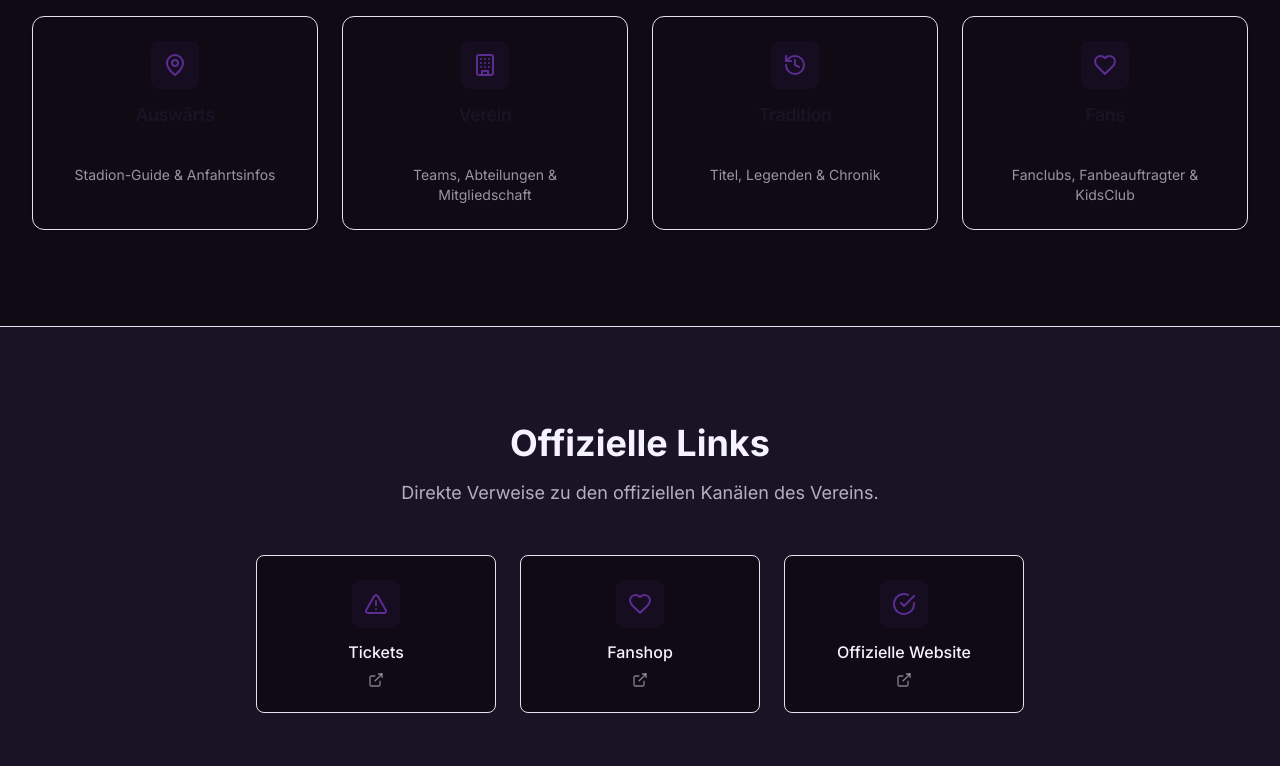
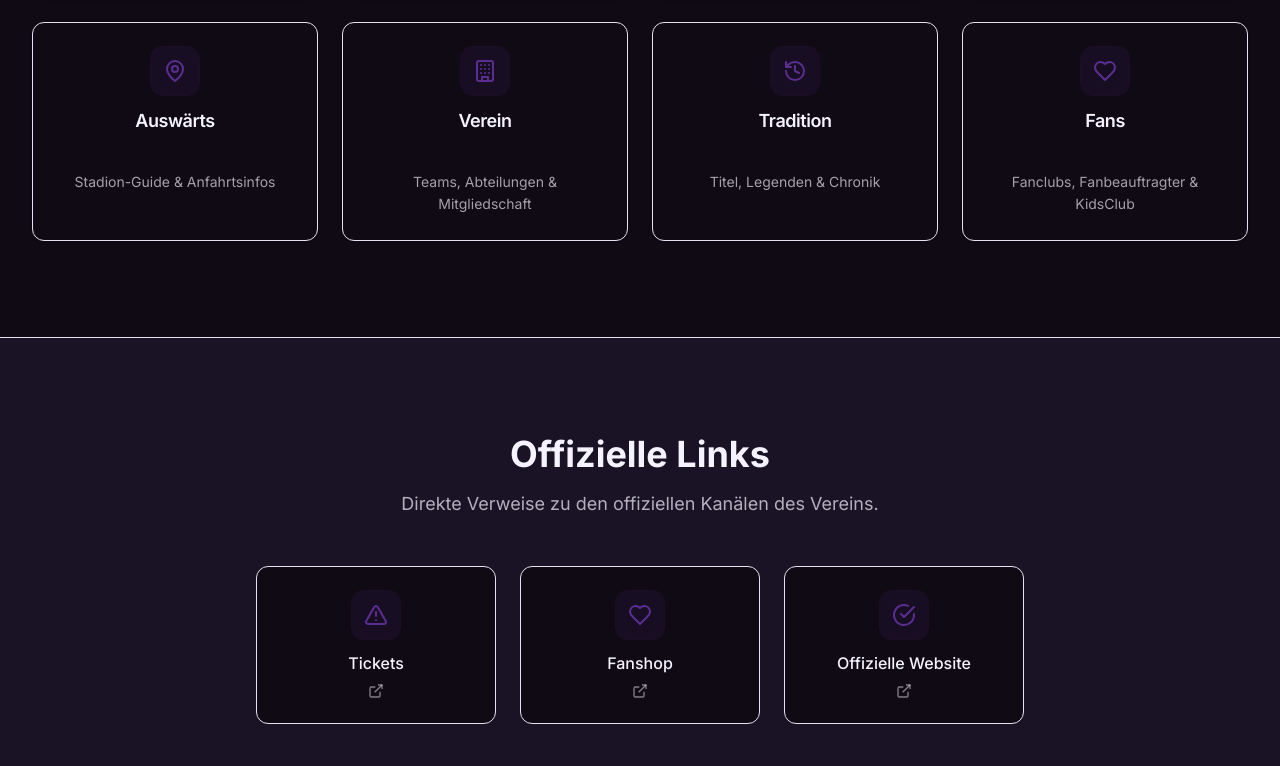
Before and after one commit to PrinzMichiDE/kumpelapp, a Next.js app in the folder webapp/: page / in a window 1280 px wide. Shown: the part 1134-1900 px from the top of the page. Built offline with nearby package versions, Linux system fonts and the light colour scheme.

Commit message:
ui: enhance home interactive cards with focus and motion polish

```diff
--- a/webapp/src/app/page.tsx
+++ b/webapp/src/app/page.tsx
@@ -1,9 +1,7 @@
 import { Metadata } from 'next'
 import Link from 'next/link'
-import { Calendar, Trophy, Users, Newspaper, MapPin, Building, History, Heart, AlertTriangle, CheckCircle } from 'lucide-react'
+import { AlertTriangle, Building, Calendar, CheckCircle, Heart, History, MapPin, Newspaper, Trophy, Users } from 'lucide-react'
 import { Card, CardContent, CardHeader, CardTitle } from '@kumpelapp/ui'
-import { formatDate, formatKickoff, formatMatchDay } from '@kumpelapp/utils'
-import { cn } from '@kumpelapp/utils'
 
 export const metadata: Metadata = {
   title: 'Startseite',
@@ -72,18 +70,25 @@ export default function HomePage() {
             </p>
           </div>
 
-          <div className="grid grid-cols-1 sm:grid-cols-2 lg:grid-cols-4 gap-6">
+          <div className="grid grid-cols-1 gap-5 sm:grid-cols-2 lg:grid-cols-4 sm:gap-6">
             {features.map((feature) => (
-              <Link key={feature.name} href={feature.href} className="group">
-                <Card className="h-full transition-all hover:shadow-lg hover:border-fc-violet/50 group-hover:-translate-y-1">
+              <Link
+                key={feature.name}
+                href={feature.href}
+                className="group block rounded-xl focus-visible:outline-none focus-visible:ring-2 focus-visible:ring-fc-violet focus-visible:ring-offset-2 focus-visible:ring-offset-fc-bg"
+              >
+                <Card className="h-full border-fc-border/70 transition-[transform,border-color,box-shadow,background-color] duration-200 group-hover:-translate-y-1 group-hover:border-fc-violet/45 group-hover:shadow-lg group-hover:shadow-fc-violet/5 group-focus-visible:-translate-y-1 group-focus-visible:border-fc-violet/45 group-focus-visible:shadow-lg group-active:translate-y-0">
                   <CardHeader className="pb-3">
-                    <div className="mx-auto mb-3 w-12 h-12 rounded-lg bg-fc-violet/10 flex items-center justify-center group-hover:bg-fc-violet group-hover:text-white transition-colors">
-                      <feature.icon className="h-6 w-6 text-fc-violet group-hover:text-white transition-colors" aria-hidden="true" />
+                    <div className="mx-auto mb-3 flex h-12 w-12 items-center justify-center rounded-xl bg-fc-violet/12 ring-1 ring-fc-violet/15 transition-[background-color,color,box-shadow,transform] duration-200 group-hover:bg-fc-violet group-hover:shadow-sm group-hover:shadow-fc-violet/25 group-focus-visible:bg-fc-violet">
+                      <feature.icon
+                        className="h-6 w-6 text-fc-violet transition-colors duration-200 group-hover:text-white group-focus-visible:text-white"
+                        aria-hidden="true"
+                      />
                     </div>
-                    <CardTitle className="text-center text-lg">{feature.name}</CardTitle>
+                    <CardTitle className="text-center text-lg text-fc-fg">{feature.name}</CardTitle>
                   </CardHeader>
                   <CardContent>
-                    <p className="text-center text-sm text-fc-fg/60">{feature.description}</p>
+                    <p className="text-center text-sm leading-relaxed text-fc-fg/65">{feature.description}</p>
                   </CardContent>
                 </Card>
               </Link>
@@ -101,26 +106,39 @@ export default function HomePage() {
             </p>
           </div>
 
-          <div className="grid grid-cols-1 sm:grid-cols-3 gap-6 max-w-3xl mx-auto">
+          <div className="mx-auto grid max-w-3xl grid-cols-1 gap-5 sm:grid-cols-3 sm:gap-6">
             {quickLinks.map((link) => (
               <a
                 key={link.name}
                 href={link.href}
                 target={link.external ? '_blank' : undefined}
                 rel={link.external ? 'noopener noreferrer' : undefined}
-                className="group flex flex-col items-center p-6 rounded-lg bg-fc-bg border border-fc-border hover:border-fc-violet/50 hover:shadow-lg transition-all"
+                className="group flex flex-col items-center rounded-xl border border-fc-border bg-fc-bg p-6 text-center transition-[transform,border-color,box-shadow,background-color] duration-200 hover:-translate-y-0.5 hover:border-fc-violet/45 hover:shadow-lg hover:shadow-fc-violet/5 focus-visible:outline-none focus-visible:ring-2 focus-visible:ring-fc-violet focus-visible:ring-offset-2 focus-visible:ring-offset-fc-surface active:translate-y-0"
               >
-                <div className="mb-3 w-12 h-12 rounded-lg bg-fc-violet/10 flex items-center justify-center group-hover:bg-fc-violet group-hover:text-white transition-colors">
-                  <link.icon className="h-6 w-6 text-fc-violet group-hover:text-white transition-colors" aria-hidden="true" />
+                <div className="mb-3 flex h-12 w-12 items-center justify-center rounded-xl bg-fc-violet/12 ring-1 ring-fc-violet/15 transition-[background-color,color,box-shadow] duration-200 group-hover:bg-fc-violet group-hover:shadow-sm group-hover:shadow-fc-violet/25 group-focus-visible:bg-fc-violet">
+                  <link.icon
+                    className="h-6 w-6 text-fc-violet transition-colors duration-200 group-hover:text-white group-focus-visible:text-white"
+                    aria-hidden="true"
+                  />
                 </div>
-                <span className="font-medium text-fc-fg text-center">{link.name}</span>
-                {link.external && (
-                  <svg className="mt-2 h-4 w-4 text-fc-fg/50" viewBox="0 0 24 24" fill="none" stroke="currentColor" strokeWidth="2" aria-hidden="true">
-                    <path d="M18 13v6a2 2 0 0 1-2 2H5a2 2 0 0 1-2-2V8a2 2 0 0 1 2-2h6" />
-                    <polyline points="15 3 21 3 21 9" />
-                    <line x1="10" y1="14" x2="21" y2="3" />
-                  </svg>
-                )}
+                <span className="font-medium text-fc-fg">{link.name}</span>
+                {link.external ? (
+                  <>
+                    <span className="sr-only">(öffnet in neuem Tab)</span>
+                    <svg
+                      className="mt-2 h-4 w-4 text-fc-fg/50 transition-colors group-hover:text-fc-violet/70"
+                      viewBox="0 0 24 24"
+                      fill="none"
+                      stroke="currentColor"
+                      strokeWidth="2"
+                      aria-hidden="true"
+                    >
+                      <path d="M18 13v6a2 2 0 0 1-2 2H5a2 2 0 0 1-2-2V8a2 2 0 0 1 2-2h6" />
+                      <polyline points="15 3 21 3 21 9" />
+                      <line x1="10" y1="14" x2="21" y2="3" />
+                    </svg>
+                  </>
+                ) : null}
               </a>
             ))}
           </div>
```
